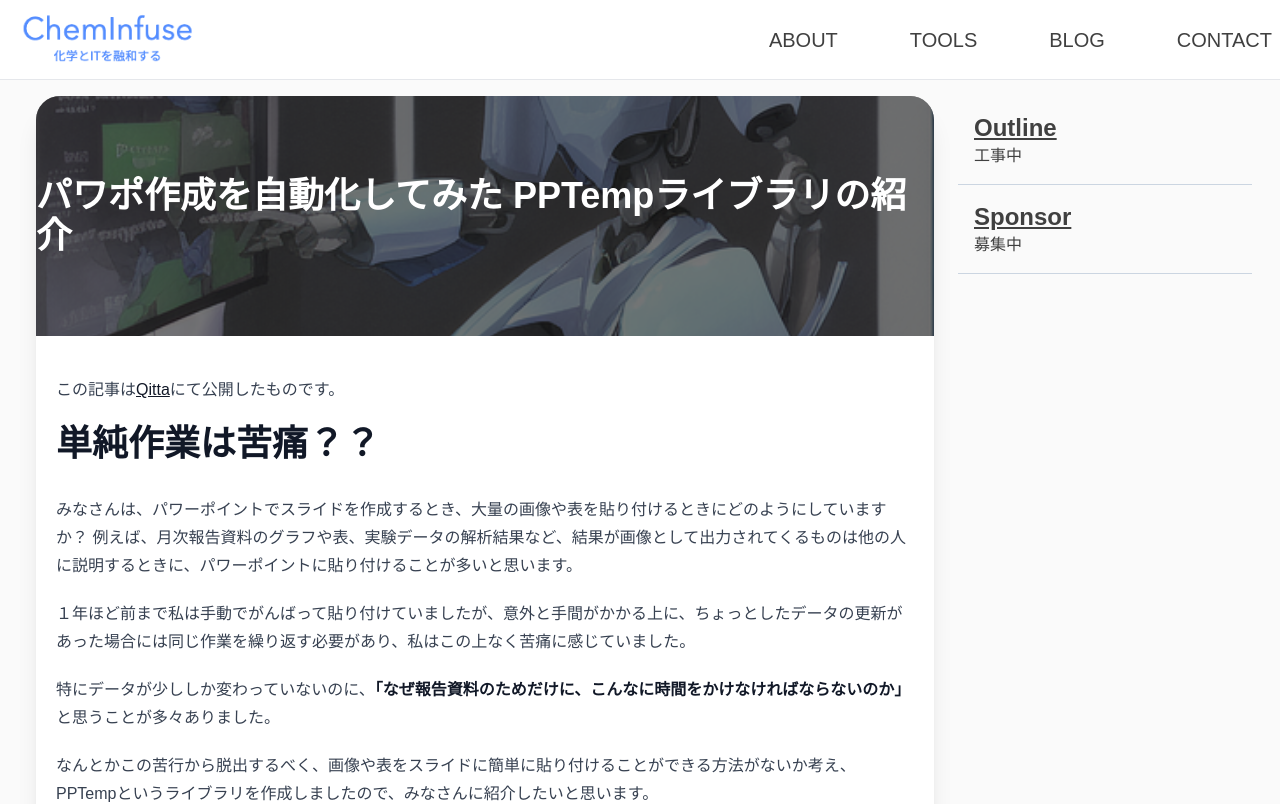
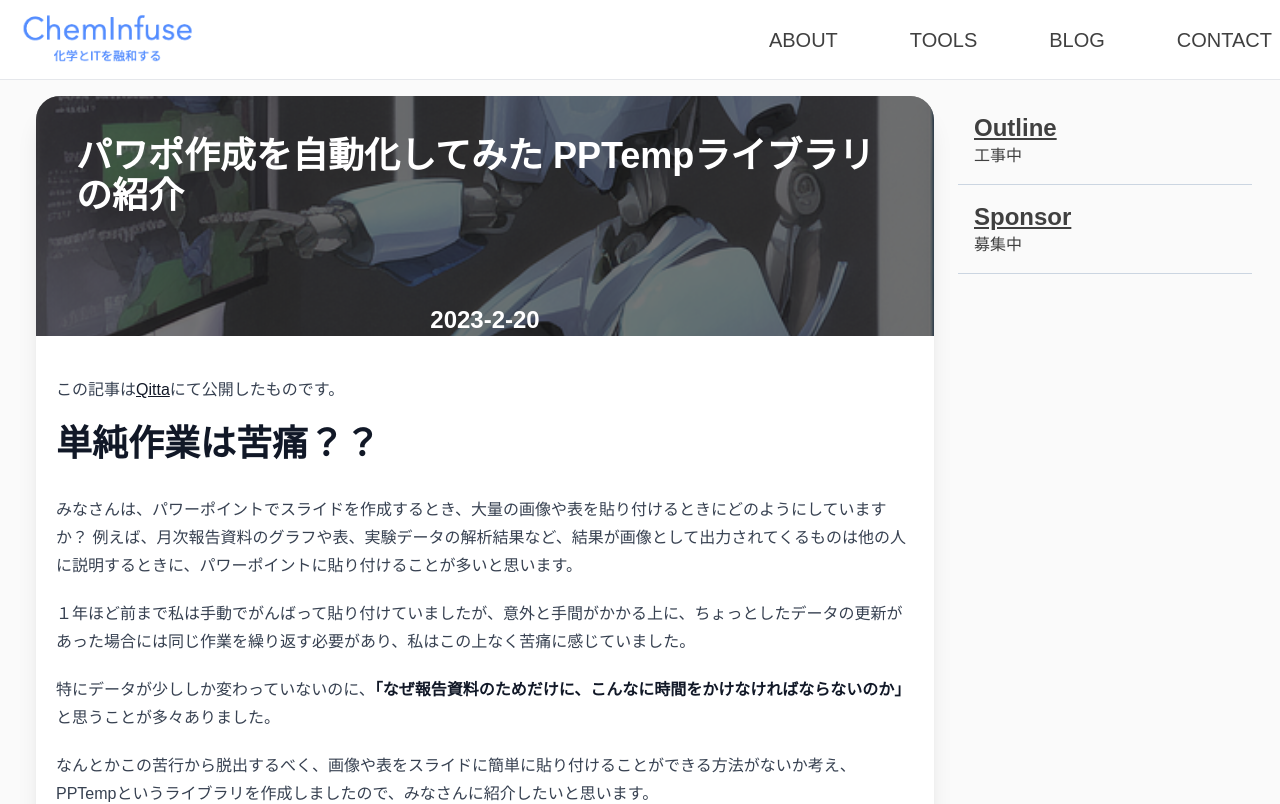
Before and after one commit to Ameyanagi/cheminfuse-frontend, a Next.js app: page /posts/pptemp-library in a window 1280 px wide. Shown: the top 804 px of the page. Built offline with nearby package versions, Linux system fonts and the light colour scheme.

Commit message:
changed md

```diff
--- a/src/app/posts/[slug]/page.tsx
+++ b/src/app/posts/[slug]/page.tsx
@@ -49,7 +49,8 @@ const PostPage = (props: any) => {
                             className="rounded-t-3xl object-cover m-auto opacity-50"
                             alt={post.data.title}
                         />
-                        <h1 className='relative flex justify-center text-white opacity-100 items-center w-full h-[30vh] '>{post.data.title}</h1>
+                        <h1 className='relative flex justify-center text-white opacity-100 items-center w-full h-[20vh] mx-auto p-10'>{post.data.title}</h1>
+                        <h2 className='relative flex justify-center text-white opacity-100 items-center'>{post.data.date}</h2>
                     </div>
 
                     <div className='p-5'>
```
